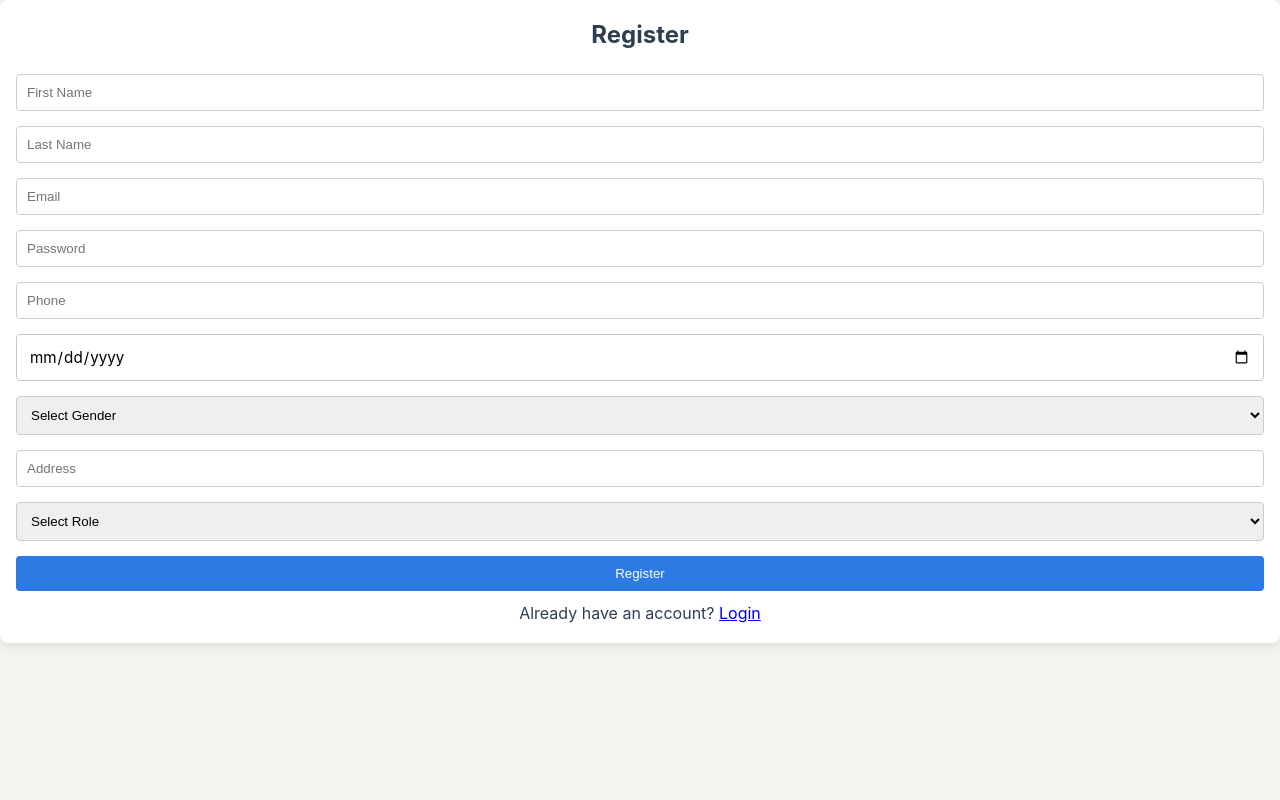
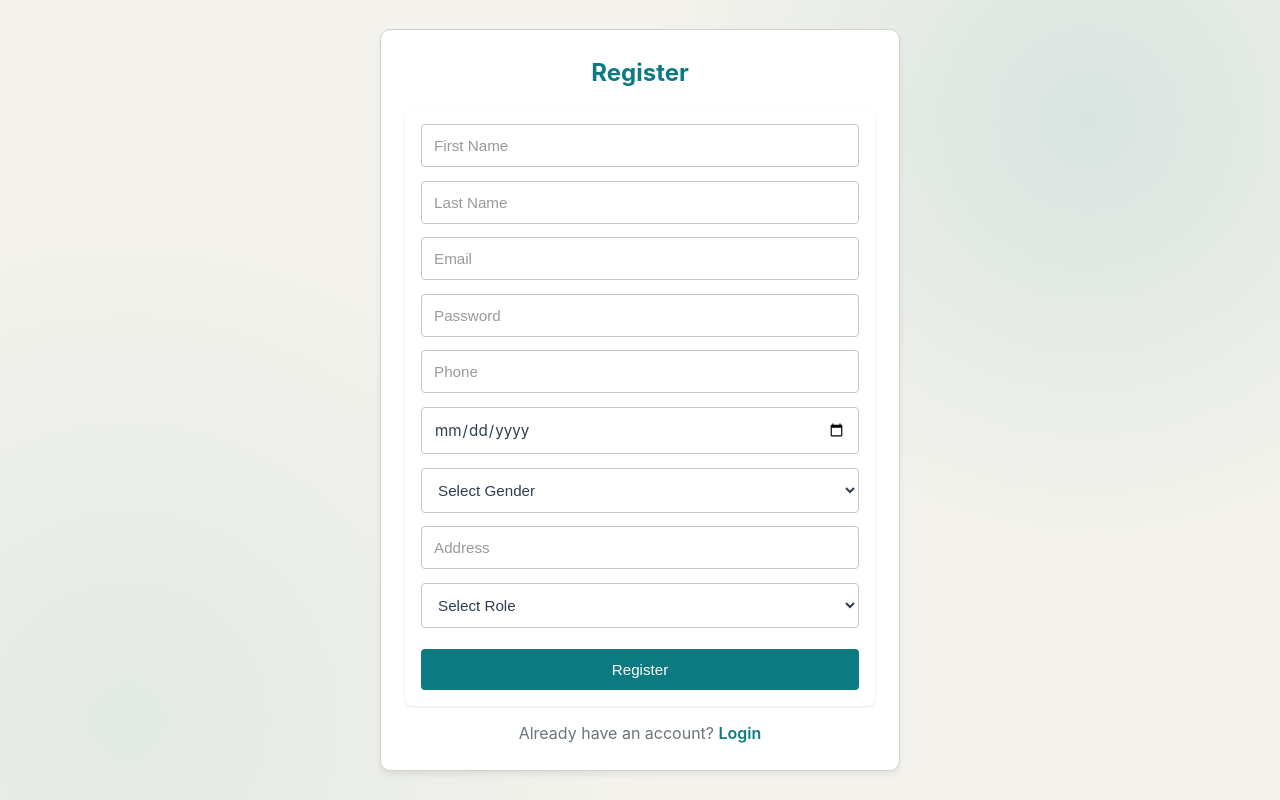
Before and after one commit to pratima-dawadi/ArtistOps, a Python web app: template templates/register.html in a window 1280 px wide. Run offline with Jinja, Linux system fonts and the light colour scheme; the template is opened without the code that fills it, so the values that code supplies are empty.

Commit message:
ui: Update authentication pages with new layout and styling

```diff
--- a/static/style.css
+++ b/static/style.css
@@ -100,7 +100,7 @@ button:hover {
 }
 
 .logout-btn {
-    background-color: transparent;
+    background-color: #d4d2c8;
     border: 2px solid;
     padding: 0.5rem 1.5rem;
     border-radius: 4px;
@@ -381,3 +381,63 @@ input[type="date"]::-webkit-calendar-picker-indicator {
 .gender-select {
     position: relative;
 }
+
+.back-btn {
+    display: inline-block;
+    margin-top: 0.5rem;
+    color: var(--primary-teal);
+    text-decoration: none;
+}
+
+.auth-page {
+    min-height: 100vh;
+    display: flex;
+    align-items: center;
+    justify-content: center;
+    padding: 1.5rem;
+    background:
+        radial-gradient(circle at 85% 15%, rgba(13, 122, 130, 0.12), transparent 35%),
+        radial-gradient(circle at 10% 90%, rgba(13, 122, 130, 0.08), transparent 40%),
+        var(--bg-cream);
+}
+
+.auth-card {
+    width: 100%;
+    max-width: 520px;
+    background: var(--bg-white);
+    border: 1px solid var(--border-color);
+    border-radius: 10px;
+    box-shadow: var(--shadow-md);
+    padding: 1.5rem;
+}
+
+.auth-title {
+    text-align: center;
+    color: var(--primary-teal);
+    margin-bottom: 1rem;
+}
+
+.auth-form {
+    margin-bottom: 0;
+}
+
+.auth-form .form-input,
+.auth-form .form-select {
+    margin-bottom: 0.85rem;
+}
+
+.auth-footer {
+    text-align: center;
+    margin-top: 0.9rem;
+    color: var(--text-muted);
+}
+
+.auth-link {
+    color: var(--primary-teal);
+    text-decoration: none;
+    font-weight: 600;
+}
+
+.auth-link:hover {
+    text-decoration: underline;
+}
--- a/templates/register.html
+++ b/templates/register.html
@@ -4,41 +4,41 @@
     <title>Register</title>
     <link rel="stylesheet" href="/static/style.css">
 </head>
-<body>
+<body class="auth-page">
 
-<div class="container">
-    <h2>Register</h2>
+<div class="auth-card">
+    <h2 class="auth-title">Register</h2>
 
-    <form method="POST" action="/register">
+    <form method="POST" action="/register" class="create-user-form auth-form">
 
-        <input type="text" name="first_name" placeholder="First Name" required>
-        <input type="text" name="last_name" placeholder="Last Name" required>
-        <input type="email" name="email" placeholder="Email" required>
-        <input type="password" name="password" placeholder="Password" required>
-        <input type="text" name="phone" placeholder="Phone">
-        <input type="date" name="dob">
+        <input type="text" name="first_name" class="form-input" placeholder="First Name" required>
+        <input type="text" name="last_name" class="form-input" placeholder="Last Name" required>
+        <input type="email" name="email" class="form-input" placeholder="Email" required>
+        <input type="password" name="password" class="form-input" placeholder="Password" required>
+        <input type="text" name="phone" class="form-input" placeholder="Phone">
+        <input type="date" name="dob" class="form-input">
 
-        <select name="gender">
+        <select name="gender" class="form-select">
             <option value="">Select Gender</option>
             <option value="m">Male</option>
             <option value="f">Female</option>
             <option value="o">Other</option>
         </select>
 
-        <input type="text" name="address" placeholder="Address">
+        <input type="text" name="address" class="form-input" placeholder="Address">
 
-        <select name="role" required>
+        <select name="role" class="form-select" required>
             <option value="">Select Role</option>
             <option value="super_admin">Super Admin</option>
             <option value="artist_manager">Artist Manager</option>
             <option value="artist">Artist</option>
         </select>
 
-        <button type="submit">Register</button>
+        <button type="submit" class="submit-btn">Register</button>
     </form>
 
-    <p style="text-align:center; margin-top:10px;">
-        Already have an account? <a href="/login">Login</a>
+    <p class="auth-footer">
+        Already have an account? <a href="/login" class="auth-link">Login</a>
     </p>
 </div>
 
```
Also changed, not shown: templates/login.html (+9 -9 lines).
